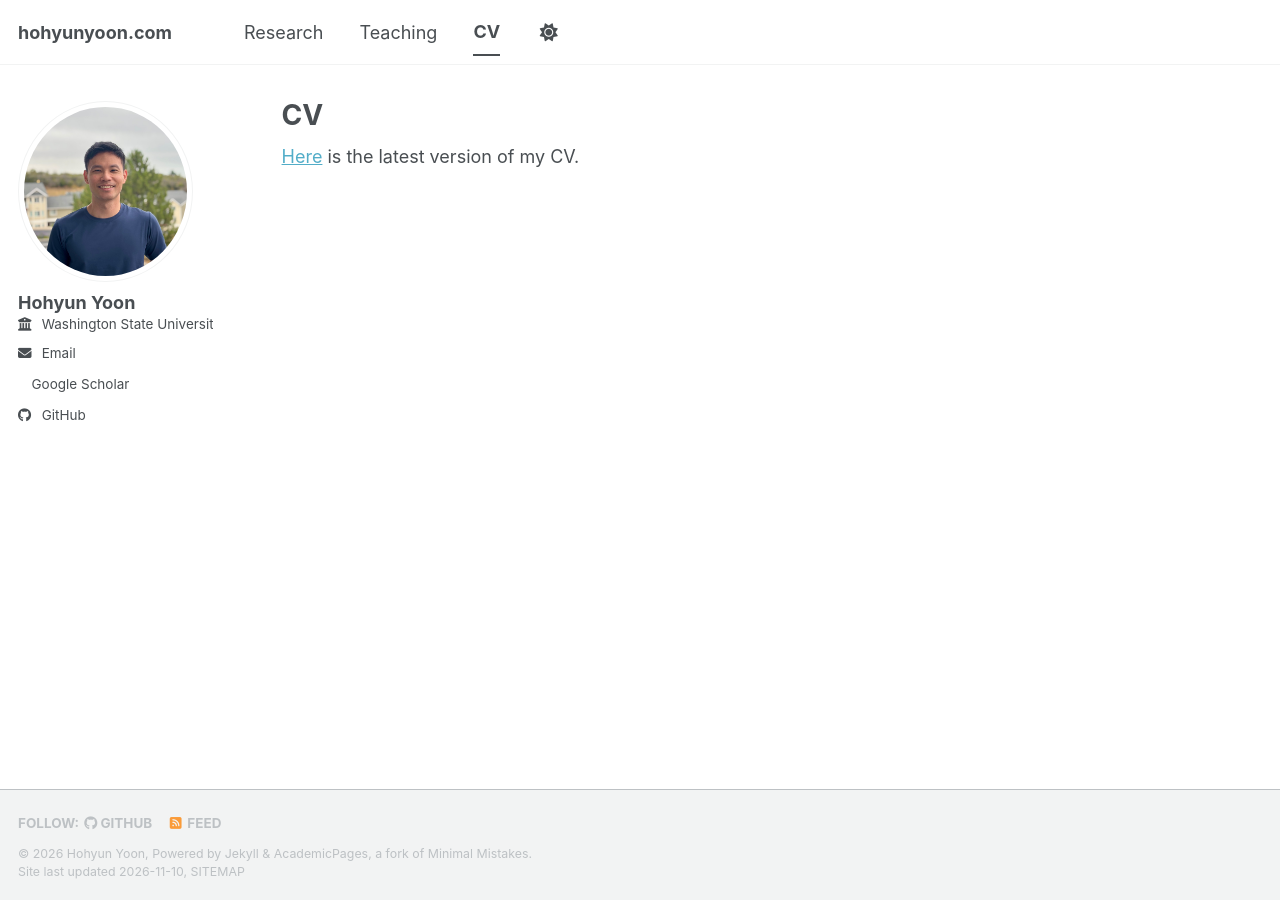
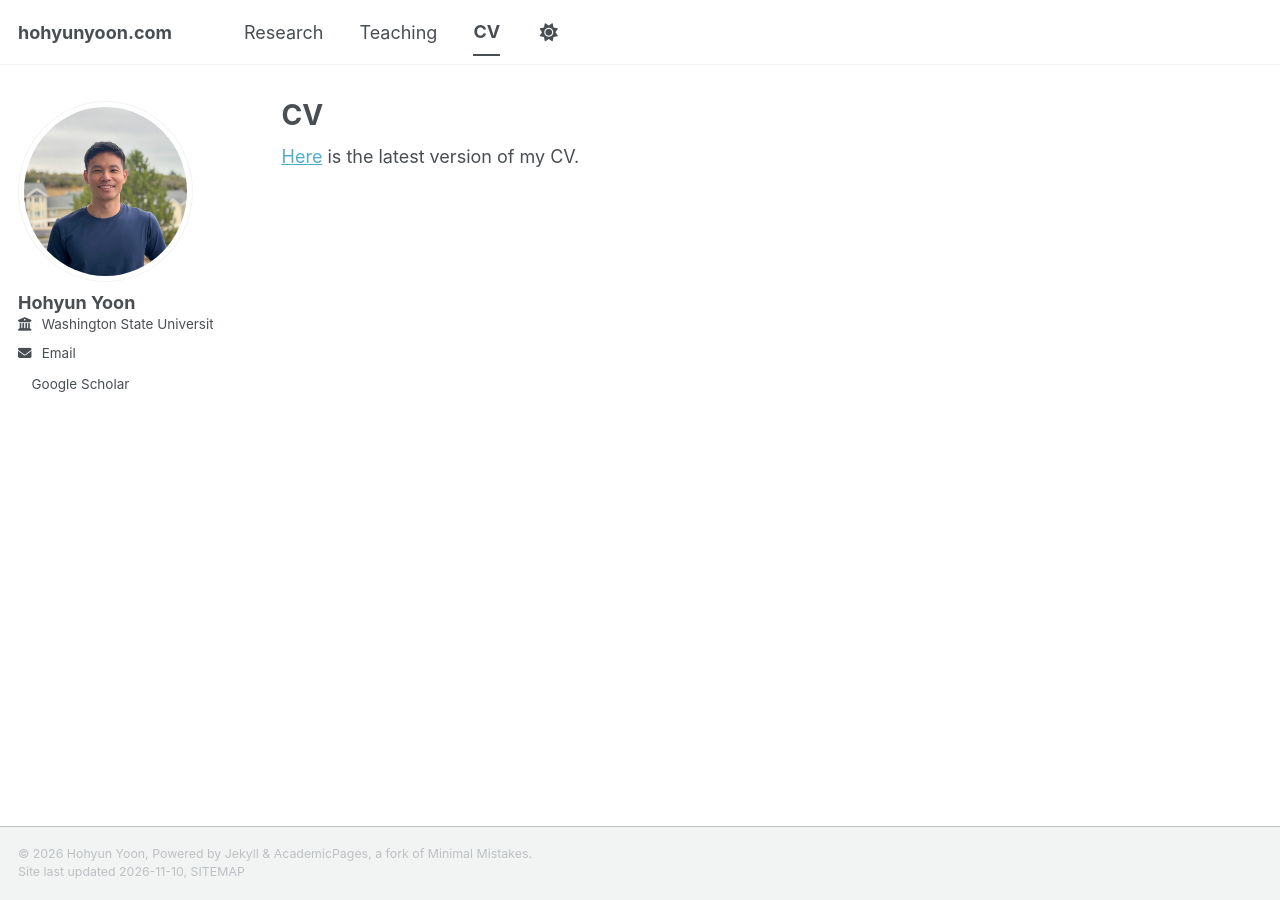
Before and after one commit to hohy-yoon/hohy-yoon.github.io, a Jekyll site: the page built from _pages/cv.md, in a window 1280 px wide. Built offline with Jekyll 4.4.1, drawn with Linux system fonts in a browser that asks for light colours; a style sheet for code colours, icons or effects is not loaded.

Commit message:
Remover footer

```diff
--- a/_config.yml
+++ b/_config.yml
@@ -49,7 +49,7 @@ author:
   bitbucket        : # Username - Update with your username on the site
   codepen          : # Username
   dribbble         : # Username
-  github           : "academicpages"
+  github           : # "academicpages"
   kaggle           : # Username
   stackoverflow    : # User number or user number and name (i.e., use "1" or "1/jeff-atwood")
 
--- a/_includes/footer.html
+++ b/_includes/footer.html
@@ -1,25 +1,17 @@
 {% include base_path %}
 
-{% if site.author.github or site.author.bitbucket or site.atom_feed.hide != true %}
-<div class="page__footer-follow">
-  <ul class="social-icons">
-    {% if site.data.ui-text[site.locale].follow_label %}
-      <li><strong>{{ site.data.ui-text[site.locale].follow_label }}</strong></li>
-    {% endif %}
-    {% if site.author.github %}
-      <li><a href="https://github.com/{{ site.author.github }}"><i class="fab fa-github" aria-hidden="true"></i> GitHub</a></li>
-    {% endif %}
-    {% if site.author.bitbucket %}
-      <li><a href="https://bitbucket.org/{{ site.author.bitbucket }}"><i class="fab fa-bitbucket" aria-hidden="true"></i> Bitbucket</a></li>
-    {% endif %}
-    {% if site.atom_feed.hide != true %}
-    <li><a href="{% if site.atom_feed.path %}{{ site.atom_feed.path }}{% else %}{{ base_path }}/feed.xml{% endif %}"><i class="fa fa-fw fa-rss-square" aria-hidden="true"></i> {{ site.data.ui-text[site.locale].feed_label | default: "Feed" }}</a></li>
-    {% endif %}
-  </ul>
+<div class="page__footer-copyright">
+  &copy; {{ site.time | date: '%Y' }} {{ site.name | default: site.title }},
+  {{ site.data.ui-text[site.locale].powered_by | default: "Powered by" }}
+  <a href="https://jekyllrb.com" rel="nofollow">Jekyll</a>
+  &amp;
+  <a href="https://github.com/academicpages/academicpages.github.io">AcademicPages</a>,
+  a fork of
+  <a href="https://mademistakes.com/work/minimal-mistakes-jekyll-theme/"
+     rel="nofollow">Minimal Mistakes</a>.
+  <br />
+  Site last updated {{ "now" | date: '%Y-%m-%d' }},
+  <a href="{{ base_path }}/sitemap/" style="text-transform: uppercase;">
+    {{ site.data.ui-text[site.locale].site_map | default: "Sitemap" }}
+  </a>
 </div>
-{% endif %}
-
-<div class="page__footer-copyright">
-  &copy; {{ site.time | date: '%Y' }} {{ site.name | default: site.title }}, {{ site.data.ui-text[site.locale].powered_by | default: "Powered by" }} <a href="https://jekyllrb.com" rel="nofollow">Jekyll</a> &amp; <a href="https://github.com/academicpages/academicpages.github.io">AcademicPages</a>, a fork of <a href="https://mademistakes.com/work/minimal-mistakes-jekyll-theme/" rel="nofollow">Minimal Mistakes</a>.<br />
-  Site last updated {{ "now" | date: '%Y-%m-%d' }}, <a href="/sitemap/" style="text-transform: uppercase;">{{ site.data.ui-text[site.locale].site_map | default: "Sitemap" }}</a>
-</div>
```
